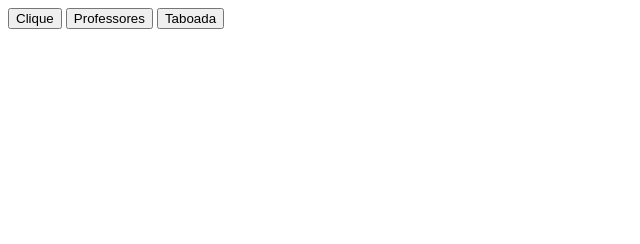
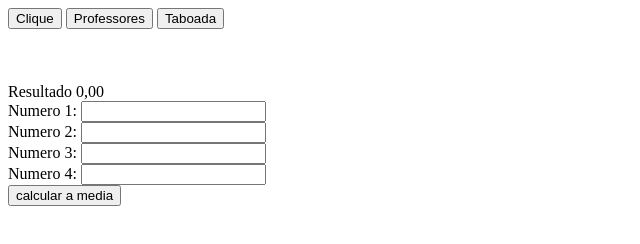
Before and after one commit to jkprivxx/primeirob_3t, a plain HTML site: page index.html in a window 1280 px wide. Shown: the whole page, without its empty margins (0-640 px from the left). Drawn offline with Linux system fonts and the light colour scheme.

Commit message:
Update index.html

```diff
--- a/index.html
+++ b/index.html
@@ -13,6 +13,17 @@
     <button onclick="escreva()">Clique</button>
     <button onclick="mostraLista()">Professores</button>
     <button onclick="multiplica()">Taboada</button>
+
+<br><br><br><br>
+
+<span id="resul">Resultado 0,00</span><br>
+
+Numero 1: <input id="n1" type="text"><br>
+Numero 2: <input id="n2" type="text"><br>
+Numero 3: <input id="n3" type="text"><br>
+Numero 4: <input id="n4" type="text"><br>
+
+<button onclick="media()">calcular a media</button>
 </body>
 
 </html>
```
